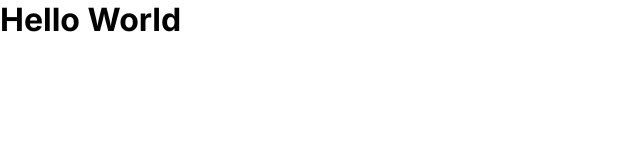
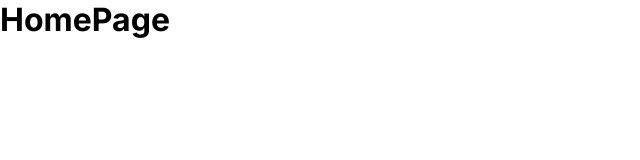
Before and after one commit to marrcelosantana/pokedex, a React (Vite) app: page / in a window 1280 px wide. Shown: the top 160 px of the page, without its empty margins (0-640 px from the left). Built offline with nearby package versions, Linux system fonts and the light colour scheme.

Commit message:
add routes

```diff
--- a/src/App.tsx
+++ b/src/App.tsx
@@ -1,9 +1,10 @@
 import '../styles/global.scss';
+import { AppRoutes } from './routes';
 
 function App() {
   return (
     <div className="App">
-      <h1>Hello World</h1>
+      <AppRoutes />
     </div>
   );
 }
--- /dev/null
+++ b/src/routes.tsx
@@ -0,0 +1,12 @@
+import { BrowserRouter as Router, Route, Routes } from 'react-router-dom';
+import { Home } from './pages/Home';
+
+export function AppRoutes() {
+  return (
+    <Router>
+      <Routes>
+        <Route path="/" element={<Home />} />
+      </Routes>
+    </Router>
+  );
+}
--- a/styles/global.scss
+++ b/styles/global.scss
@@ -13,7 +13,7 @@
   --blue-strong: #0a285f;
   --text-title: #363f5f;
   --text-body: #969cb3;
-  --background: #f0f2f5;
+  --background: #ffffff;
   --light-gray: #dfdfdf;
   --orange: #e54222;
 
@@ -60,7 +60,7 @@
 textarea,
 select,
 button {
-  font: 400 1rem 'Roboto', sans-serif;
+  font: 400 1rem 'Inter', sans-serif;
 }
 
 button {
```
